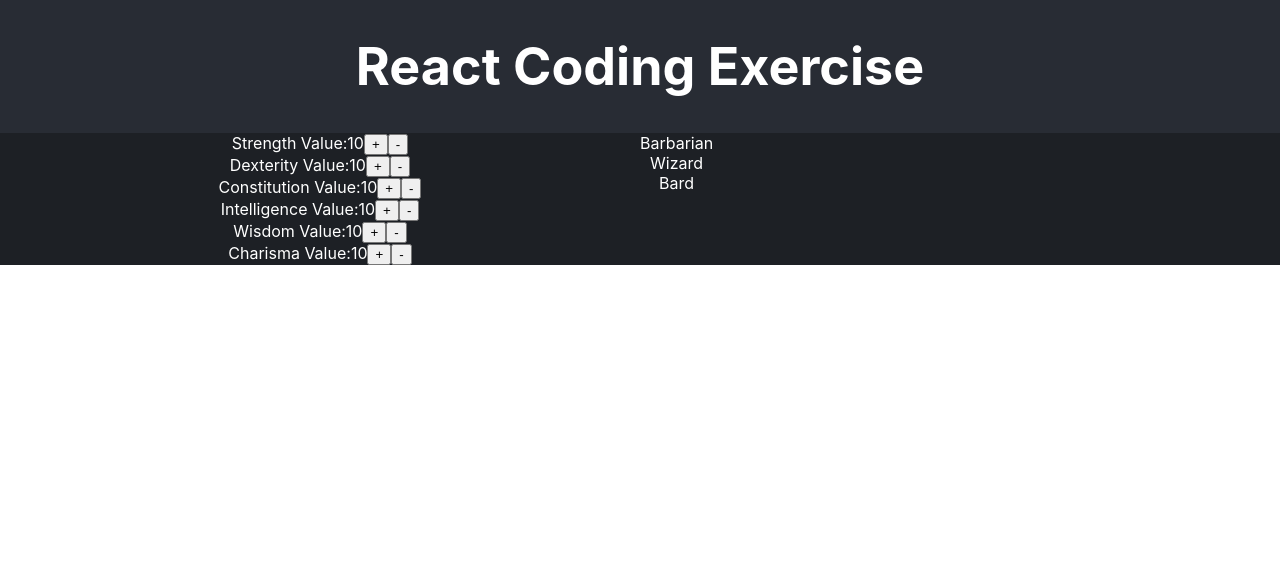
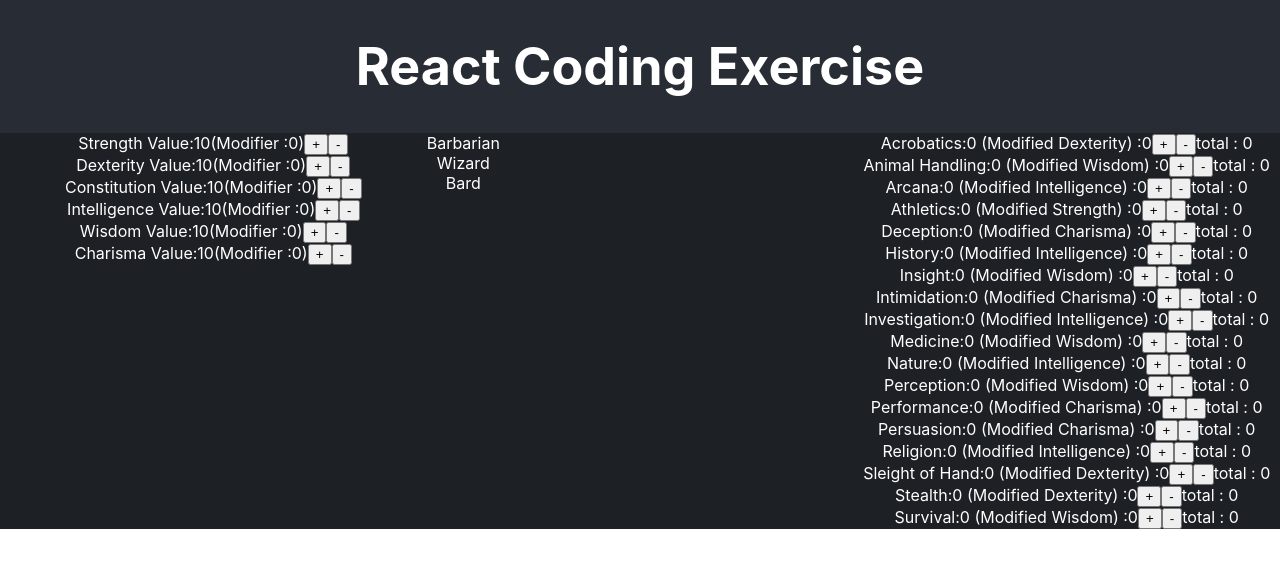
Before and after one commit to manansharma18/recruiting_webapp-character, a React (Create React App) app: page / in a window 1280 px wide. Shown: the top 568 px of the page. Built offline with nearby package versions, Linux system fonts and the light colour scheme.

Commit message:
chore: task four

```diff
--- a/src/App.tsx
+++ b/src/App.tsx
@@ -1,6 +1,6 @@
 import { useState } from "react";
 import "./App.css";
-import { CLASS_LIST } from "./consts.ts";
+import { CLASS_LIST, SKILL_LIST } from "./consts.ts";
 import { Attributes, Class } from "./types";
 import AttributeList from "./component/AttributeList.tsx";
 import ClassList from "./component/ClassList.tsx";
@@ -36,6 +36,7 @@ function App() {
     return output;
   };
 
+  const totalPoints = () => Object.values(attributes).reduce((prev,curr)=>prev + curr);
   return (
     <div className="App">
       <header className="App-header">
@@ -50,7 +51,24 @@ function App() {
           />
         </section>
         <section className="App-section">
-          <ClassList changeColor ={changeColor}/>
+          <ClassList changeColor={changeColor} />
+        </section>
+        <section className="App-section">
+          {SKILL_LIST.map(
+            ({ name, attributeModifier }) => (
+              <div key={name}>
+                {name}:0 (Modified {attributeModifier}) :0
+                <button id={name} onClick={() => {}}>
+                  +
+                </button>
+                <button id={name} onClick={() => {}}>
+                  -
+                </button>
+                total : 0
+              </div>
+            ),
+            []
+          )}
         </section>
       </div>
     </div>
--- a/src/component/AttributeList.tsx
+++ b/src/component/AttributeList.tsx
@@ -12,6 +12,16 @@ const AttributeList = ({
   handleIncreaseAttribute,
   handleDecreaseAttribute,
 }: AttributesProps) => {
+  const calculateModifier = (attribute: keyof Attributes) => {
+    // derived state
+    if (attributes[attribute] > 10) {
+      return Math.floor((attributes[attribute] - 10) / 2);
+    } else if (attributes[attribute] < 10) {
+      return Math.floor((attributes[attribute] - 10) / 2);
+    }
+    return 0;
+  };
+
   return (
     <>
       {ATTRIBUTE_LIST.map((attribute: keyof Attributes) => {
@@ -19,6 +29,7 @@ const AttributeList = ({
           <div key={attribute}>
             {attribute} Value:
             {attributes[attribute]}
+            (Modifier :{calculateModifier(attribute)})
             <button
               id={attribute}
               onClick={() => handleIncreaseAttribute(attribute)}
```
